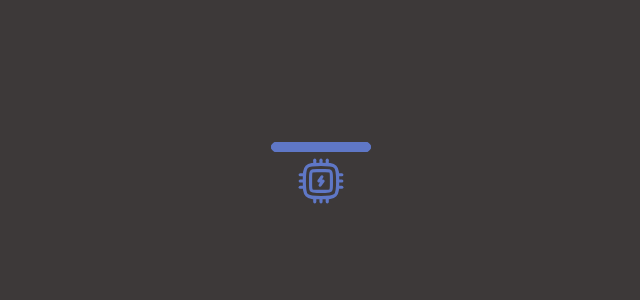
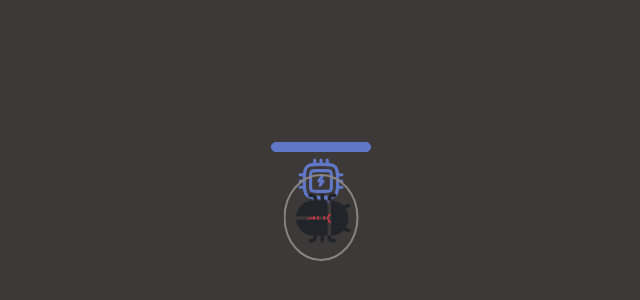
Before and after one commit to BensonB12/USU_Hackathon_Mouse_and_Keyboard, a React (Vite) app: page / in a window 1280 px wide. Shown: the part 226-526 px from the top of the page, without its empty margins (319-959 px from the left). Built offline with nearby package versions, Linux system fonts and the light colour scheme.

Commit message:
MyNeckHurts

```diff
--- a/src/App.tsx
+++ b/src/App.tsx
@@ -1,17 +1,31 @@
-import { useState } from "react";
+import { useEffect, useState } from "react";
 import { Layout } from "./Layout";
 import cpuImage from "./assets/cpu-bolt-svgrepo-com.svg";
 import { CpuHealth } from "./CpuHealth";
 import { maxHealth } from "./Constants";
+import { Bug } from "./Bug";
+import { GenerateId } from "./Utils";
 
 export const App = () => {
-  const [cpuHealth] = useState(maxHealth);
+  const [cpuHealth, setCpuHealth] = useState(maxHealth);
+
+  const hitCPU = (damage: number) => {
+    setCpuHealth((oldHealth) => Math.max(oldHealth - damage, 0));
+  };
+
+  useEffect(() => {
+    if (cpuHealth <= 0) {
+      console.log("Game Over");
+    }
+  }, [cpuHealth]);
 
   // four letters per bug
   // three rings per bug
   // const lettersFirst: boolean = Math.random() < 0.5;
   // Add title
   // Add Timer
+  // Bug Controller
+
   return (
     <Layout>
       <div className="h-100 d-flex justify-content-center align-items-center">
@@ -19,6 +33,13 @@ export const App = () => {
           <CpuHealth health={cpuHealth} />
           <img className="h-25" src={cpuImage} alt="CPU" />
         </div>
+        <Bug
+          initialLetters="abc"
+          initialNumOfRings={3}
+          lettersFirst={true}
+          hitCPU={hitCPU}
+          id={GenerateId()}
+        />
       </div>
     </Layout>
   );
--- a/src/Bug.tsx
+++ b/src/Bug.tsx
@@ -1,5 +1,6 @@
 import { FC, useEffect, useState } from "react";
 import bugModule from "./assets/styles/bug.module.scss";
+import movementModule from "./assets/styles/movement.module.scss";
 import { maxLetters, maxRings } from "./Constants";
 
 export const Bug: FC<{
@@ -11,6 +12,7 @@ export const Bug: FC<{
 }> = ({ initialLetters, initialNumOfRings, lettersFirst, hitCPU, id }) => {
   const [numberOfRings, setNumberOfRings] = useState(initialNumOfRings);
   const [letters, setLetters] = useState(initialLetters);
+  const transformationOption = Math.floor(Math.random() * 8) + 1;
 
   const isLettersActive = lettersFirst || numberOfRings === 0;
   const isRingsActive = !lettersFirst || letters.length === 0;
@@ -59,10 +61,6 @@ export const Bug: FC<{
     }
   }, [numberOfRings, letters, id, hitCPU]);
 
-  // const GenerateRandomLetter = () => {
-  //   return String.fromCharCode(97 + Math.floor(Math.random() * 26)); // Generates a random letter from a-z
-  // };
-
   // Handle click event
   const handleClick = () => {
     if (isRingsActive && numberOfRings > 0) {
@@ -80,11 +78,12 @@ export const Bug: FC<{
   };
 
   return (
+    <div className="position-absolute h-100 w-100 ">
       <div
         id={id}
-      className={`${
-        bugModule[`${isRingsActive}${numberOfRings}`]
-      } p-2 position-relative`}
+        className={`${bugModule[`${isRingsActive}${numberOfRings}`]} ${
+          movementModule[`option-${transformationOption}`]
+        } p-2 position-relative ${bugModule.w}`}
         onClick={handleClick}
       >
         <div className="position-absolute top-50 start-50 translate-middle d-flex justify-content-center align-items-center w-100 h-100">
@@ -98,10 +97,11 @@ export const Bug: FC<{
           </button>
         </div>
         <i
-        className={`${
-          !numberOfRings && !letters ? "d-none" : ""
+          className={`${!numberOfRings && !letters ? "d-none" : ""} ${
+            movementModule[`rotate-${transformationOption}`]
           } bi-bug-fill display-4 d-block mx-auto`}
         />
       </div>
+    </div>
   );
 };
--- /dev/null
+++ b/src/Utils.tsx
@@ -0,0 +1,7 @@
+export const GenerateRandomLetter = () => {
+  return String.fromCharCode(97 + Math.floor(Math.random() * 26)); // Generates a random letter from a-z
+};
+
+export const GenerateId = () => {
+  return "id" + Math.floor(Math.random() * 1234);
+};
--- a/src/assets/styles/bug.module.scss
+++ b/src/assets/styles/bug.module.scss
@@ -30,3 +30,7 @@
 .no_focus {
   pointer-events: none;
 }
+
+.w {
+  width: 75px;
+}
--- a/src/assets/styles/custom.scss
+++ b/src/assets/styles/custom.scss
@@ -6,6 +6,13 @@ $primary: #5f77c6;
 $dark: #3d3939;
 $light: #898484;
 $warning: #799d63;
+
+html,
+body {
+  height: 100%;
+  margin: 0;
+  overflow: hidden;
+}
 
 // Required
 @import "../../../node_modules/bootstrap/scss/functions";
--- /dev/null
+++ b/src/assets/styles/movement.module.scss
@@ -0,0 +1,149 @@
+@keyframes fromTopLeft {
+  0% {
+    transform: translate(0, 0);
+  }
+  100% {
+    transform: translate(calc(50vw - 50%), calc(50vh - 50%));
+  }
+}
+
+.option-1 {
+  animation: fromTopLeft 5s ease-out forwards;
+}
+
+.rotate-1 {
+  rotate: 140deg;
+}
+
+@keyframes fromTopRight {
+  0% {
+    transform: translate(0, 0);
+  }
+  100% {
+    transform: translate(calc(-50vh - 50%), calc(50vh - 50%)); /* Moves down */
+  }
+}
+
+.option-2 {
+  top: 0%;
+  left: 100%;
+  animation: fromTopRight 5s ease-out forwards;
+}
+
+.rotate-2 {
+  rotate: 240deg;
+}
+
+@keyframes fromBottomLeft {
+  0% {
+    transform: translate(0, 0);
+  }
+  100% {
+    transform: translate(calc(-50vh - 50%), calc(-50vh - 50%)); /* Moves down */
+  }
+}
+
+.option-4 {
+  top: 100%;
+  left: 100%;
+  animation: fromBottomLeft 5s ease-out forwards;
+}
+
+.rotate-4 {
+  rotate: 300deg;
+}
+
+@keyframes fromBottomRight {
+  0% {
+    transform: translate(0, 0);
+  }
+  100% {
+    transform: translate(calc(50vh - 50%), calc(-50vh - 50%)); /* Moves down */
+  }
+}
+
+.option-3 {
+  top: 100%;
+  left: 0%;
+  animation: fromBottomRight 5s ease-out forwards;
+}
+
+.rotate-3 {
+  rotate: 60deg;
+}
+
+@keyframes fromMiddleTop {
+  0% {
+    transform: translate(0, 0);
+  }
+  100% {
+    transform: translate(0, calc(-50vh - 50%));
+  }
+}
+
+.option-5 {
+  top: 100%;
+  left: 50%;
+  animation: fromMiddleTop 5s ease-out forwards;
+}
+
+.rotate-5 {
+  rotate: 0deg;
+}
+
+@keyframes fromMiddleLeft {
+  0% {
+    transform: translate(0, 0);
+  }
+  100% {
+    transform: translate(calc(-50vw - 50%), 0); /* Moves left */
+  }
+}
+
+.option-6 {
+  top: 50%;
+  left: 100%;
+  animation: fromMiddleLeft 5s ease-out forwards;
+}
+
+.rotate-6 {
+  rotate: 270deg;
+}
+
+@keyframes fromMiddleBottom {
+  0% {
+    transform: translate(0, 0);
+  }
+  100% {
+    transform: translate(0, calc(50vh - 50%)); /* Moves down */
+  }
+}
+
+.option-7 {
+  top: 0%;
+  left: 50%;
+  animation: fromMiddleBottom 5s ease-out forwards;
+}
+
+.rotate-7 {
+  rotate: 180deg;
+}
+
+@keyframes fromMiddleRight {
+  0% {
+    transform: translate(0, 0);
+  }
+  100% {
+    transform: translate(calc(50vw - 50%), 0); /* Moves right */
+  }
+}
+
+.option-8 {
+  top: 50%;
+  left: 0%;
+  animation: fromMiddleRight 5s ease-out forwards;
+}
+
+.rotate-8 {
+  rotate: 90deg;
+}
```
Lines whose indentation alone changed are shown as unchanged.
